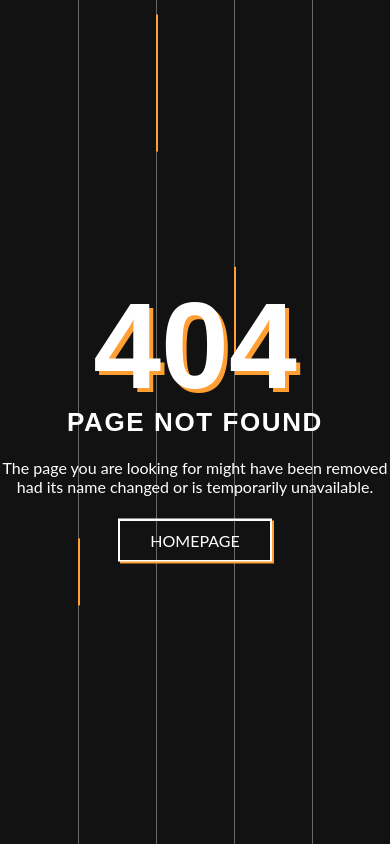
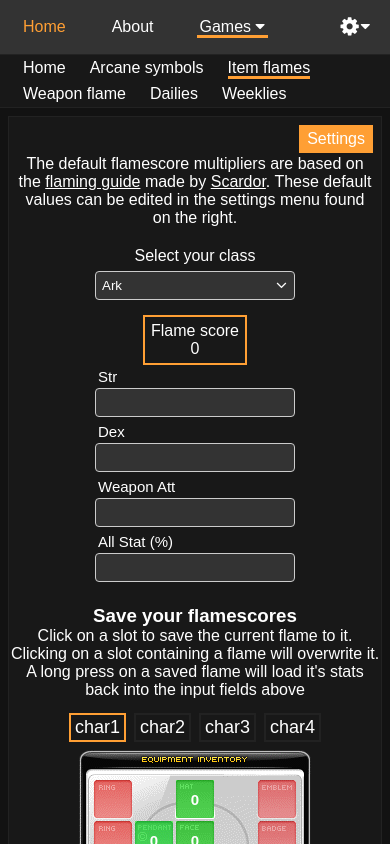
Before and after one commit to OxyFlax/PlutusCalculator, an Angular app: page /games/maplestory/item-flames in a window 390 px wide. Before the commit this address led to /404. Shown: the top 844 px of the page. Built offline with nearby package versions, Linux system fonts and the light colour scheme.

Commit message:
release of the maple flame calculator

```diff
--- a/src/app/Pages/Games/Maplestory/Models/flameSaveData.ts
+++ b/src/app/Pages/Games/Maplestory/Models/flameSaveData.ts
@@ -12,7 +12,6 @@ export interface FlameSaveData {
     gloves: Flame;
     cape: Flame;
     shoulder: Flame;
-    weapon: Flame;
     pocket: Flame;
     pendant1: Flame;
     pendant2: Flame;
--- a/src/app/Pages/Games/Maplestory/Pages/maplestory-home/maplestory-home.component.html
+++ b/src/app/Pages/Games/Maplestory/Pages/maplestory-home/maplestory-home.component.html
@@ -7,6 +7,10 @@
     <p class="intro">If you run into any issues, have some suggestions or feature requests feel free to contact me on discord StarLines#0001</p>
     <div class="changeLog">
         <p class="changeLogTitle">Change Log</p>
+        <div class="individualLog">
+            <span>Sept 16, 2020</span>
+            <p>- Added flamescore calculator</p>
+        </div>
         <div class="individualLog">
             <span>Sept 2, 2020</span>
             <p>- Added support for other region reset times to the daily and weekly tracker.</p>
--- a/src/app/Pages/Games/Maplestory/Pages/maplestory-flame-calculator/maplestory-flame-calculator.component.html
+++ b/src/app/Pages/Games/Maplestory/Pages/maplestory-item-flame-calculator/maplestory-item-flame-calculator.component.html
@@ -94,7 +94,7 @@
                     </tr>
                     <tr>
                         <th class="hiddenOption"></th>
-                        <th longPress (onShortPress)="saveFlame('weapon')" (onLongPress)="loadFlame('weapon')">{{ calculateScore(this.flameData.saveData[characterIndex].weapon) }}</th>
+                        <th class="hiddenOption"></th>
                         <th longPress (onShortPress)="saveFlame('top')" (onLongPress)="loadFlame('top')">{{ calculateScore(this.flameData.saveData[characterIndex].top) }}</th>
                         <th longPress (onShortPress)="saveFlame('shoulder')" (onLongPress)="loadFlame('shoulder')">{{ calculateScore(this.flameData.saveData[characterIndex].shoulder) }}</th>
                         <th class="hiddenOption"></th>
--- a/src/app/Pages/Games/Maplestory/Pages/maplestory-flame-calculator/maplestory-flame-calculator.component.ts
+++ b/src/app/Pages/Games/Maplestory/Pages/maplestory-item-flame-calculator/maplestory-item-flame-calculator.component.ts
@@ -7,11 +7,11 @@ import { FlameData } from '../../Models/flamedata';
 import { FlameSaveData } from '../../Models/flameSaveData';
 
 @Component({
-  selector: 'app-maplestory-flame-calculator',
-  templateUrl: './maplestory-flame-calculator.component.html',
-  styleUrls: ['./maplestory-flame-calculator.component.css']
+  selector: 'app-maplestory-item-flame-calculator',
+  templateUrl: './maplestory-item-flame-calculator.component.html',
+  styleUrls: ['./maplestory-item-flame-calculator.component.css']
 })
-export class MaplestoryFlameCalculatorComponent implements OnInit {
+export class MaplestoryItemFlameCalculatorComponent implements OnInit {
   @ViewChild(SearchSelectComponent) searchSelectChild: SearchSelectComponent;
 
   public classes = ClassesJson.classes;
@@ -74,7 +74,6 @@ export class MaplestoryFlameCalculatorComponent implements OnInit {
       gloves: newEmptyFlame,
       cape: newEmptyFlame,
       shoulder: newEmptyFlame,
-      weapon: newEmptyFlame,
       pocket: newEmptyFlame,
       pendant1: newEmptyFlame,
       pendant2: newEmptyFlame,
--- /dev/null
+++ b/src/app/Pages/Games/Maplestory/Pages/maplestory-weapon-flame-calculator/maplestory-weapon-flame-calculator.component.css
@@ -0,0 +1,37 @@
+.editedGamePageContent {
+    position: relative;
+    width: 600px;
+    margin: 0 auto;
+    background-color: var(--game-page-background-color);
+    border: 1px solid var(--game-page-border-color);
+    min-height: calc(100vh - 72px);
+    margin-top: 8px;
+}
+
+@media only screen and (max-width: 1104px) {
+    .editedGamePageContent {
+        float: left;
+        margin: unset;
+        margin-top: 8px;
+        margin-left: 9px;
+    }
+}
+
+@media only screen and (max-width: 862px) {
+    .editedGamePageContent {
+        width: calc(100% - 262px);
+    }
+
+    .explanation {
+        max-width: 360px;
+    }
+}
+
+@media only screen and (max-width: 800px) {
+    .editedGamePageContent {
+        margin-left: 8px;
+        margin-right: 8px;
+        min-height: calc(100vh - 100px);
+        width: calc(100% - 18px);
+    }
+}
--- /dev/null
+++ b/src/app/Pages/Games/Maplestory/Pages/maplestory-weapon-flame-calculator/maplestory-weapon-flame-calculator.component.html
@@ -0,0 +1,4 @@
+<app-maplestory-side-navigation></app-maplestory-side-navigation>
+<div class="editedGamePageContent">
+    Soon™ calculator to determine the tier of an att/matt flame
+</div>
--- /dev/null
+++ b/src/app/Pages/Games/Maplestory/Pages/maplestory-weapon-flame-calculator/maplestory-weapon-flame-calculator.component.ts
@@ -0,0 +1,15 @@
+import { Component, OnInit } from '@angular/core';
+
+@Component({
+  selector: 'app-maplestory-weapon-flame-calculator',
+  templateUrl: './maplestory-weapon-flame-calculator.component.html',
+  styleUrls: ['./maplestory-weapon-flame-calculator.component.css']
+})
+export class MaplestoryWeaponFlameCalculatorComponent implements OnInit {
+
+  constructor() {
+  }
+
+  ngOnInit() {
+  }
+}
--- a/src/app/Pages/Games/Maplestory/side-navigation/maplestory-side-navigation.component.html
+++ b/src/app/Pages/Games/Maplestory/side-navigation/maplestory-side-navigation.component.html
@@ -5,7 +5,8 @@
   <div class="horizontalSeparator"></div>
   <p>Calculators</p>
   <a [routerLink]="'/games/maplestory/arcane-symbols'"><span [class.sidenavbaractivelink]="router.isActive('/games/maplestory/arcane-symbols', false)">Arcane symbols</span></a>
-  <!-- <a [routerLink]="'/games/maplestory/flames'"><span [class.sidenavbaractivelink]="router.isActive('/games/maplestory/flames', false)">Flames</span></a> -->
+  <a [routerLink]="'/games/maplestory/item-flames'"><span [class.sidenavbaractivelink]="router.isActive('/games/maplestory/item-flames', false)">Item flames</span></a>
+  <a [routerLink]="'/games/maplestory/weapon-flame'"><span [class.sidenavbaractivelink]="router.isActive('/games/maplestory/weapon-flame', false)">Weapon flame</span></a>
   <div class="horizontalSeparator"></div>
   <p>Trackers</p>
   <a [routerLink]="'/games/maplestory/dailies'"><span [class.sidenavbaractivelink]="router.isActive('/games/maplestory/dailies', false)">Dailies</span></a>
--- a/src/app/app.module.ts
+++ b/src/app/app.module.ts
@@ -35,9 +35,10 @@ import { HiddenSideNavigationComponent } from './Pages/hidden/side-navigation/hi
 import { HiddenHomeComponent } from './Pages/hidden/pages/hidden-home/hidden-home.component';
 import { HiddenTimerComponent } from './Pages/hidden/pages/hidden-timer/hidden-timer.component';
 import { HiddenStopwatchComponent } from './Pages/hidden/pages/hidden-stopwatch/hidden-stopwatch.component';
-import { MaplestoryFlameCalculatorComponent } from './Pages/Games/Maplestory/Pages/maplestory-flame-calculator/maplestory-flame-calculator.component';
+import { MaplestoryItemFlameCalculatorComponent } from './Pages/Games/Maplestory/Pages/maplestory-item-flame-calculator/maplestory-item-flame-calculator.component';
 import { SearchSelectComponent } from './Components/search-select/search-select.component';
 import { LongPressDirective } from './Directives/long-press.directive';
+import { MaplestoryWeaponFlameCalculatorComponent } from './Pages/Games/Maplestory/Pages/maplestory-weapon-flame-calculator/maplestory-weapon-flame-calculator.component';
 
 @NgModule({
   declarations: [
@@ -59,7 +60,8 @@ import { LongPressDirective } from './Directives/long-press.directive';
     MaplestoryDailiesComponent,
     MaplestoryWeekliesComponent,
     MaplestoryClassPickerComponent,
-    MaplestoryFlameCalculatorComponent,
+    MaplestoryItemFlameCalculatorComponent,
+    MaplestoryWeaponFlameCalculatorComponent,
     ArkTamingCalculatorComponent,
     OverwatchRandomHeroSelectorComponent,
     VanishingJourneyComponent,
```
Also changed, not shown: src/app/app-routing.module.ts (+8 -3 lines), src/app/Pages/Games/Maplestory/Pages/maplestory-item-flame-calculator/maplestory-item-flame-calculator.component.css (renamed from src/app/Pages/Games/Maplestory/Pages/maplestory-flame-calculator/maplestory-flame-calculator.component.css), src/assets/Games/Maplestory/EquipWindow.png.
